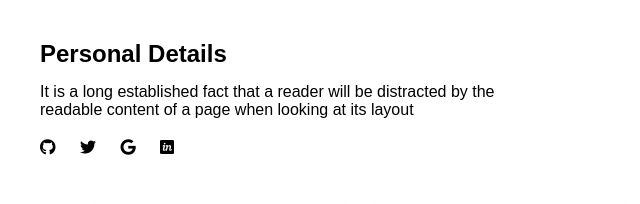
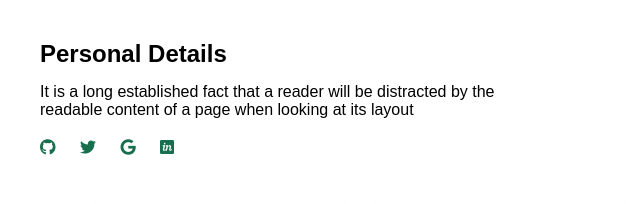
Before and after one commit to kenduNMT/HTML-CSS, a plain HTML site: page HTML CSS DEMO/btss6/index.html in a window 1280 px wide. Shown: the top 204 px of the page, 0-640 px from the left. Drawn offline with Linux system fonts and the light colour scheme.

Commit message:
Update index.css

```diff
--- a/HTML CSS DEMO/btss6/index.css
+++ b/HTML CSS DEMO/btss6/index.css
@@ -6,6 +6,9 @@
     display: flex;
     flex-wrap: wrap;
     justify-content: center;
+}
+i{
+    color: rgb(23, 111, 77);
 }
 body {
     font-family: Arial, sans-serif;
```
